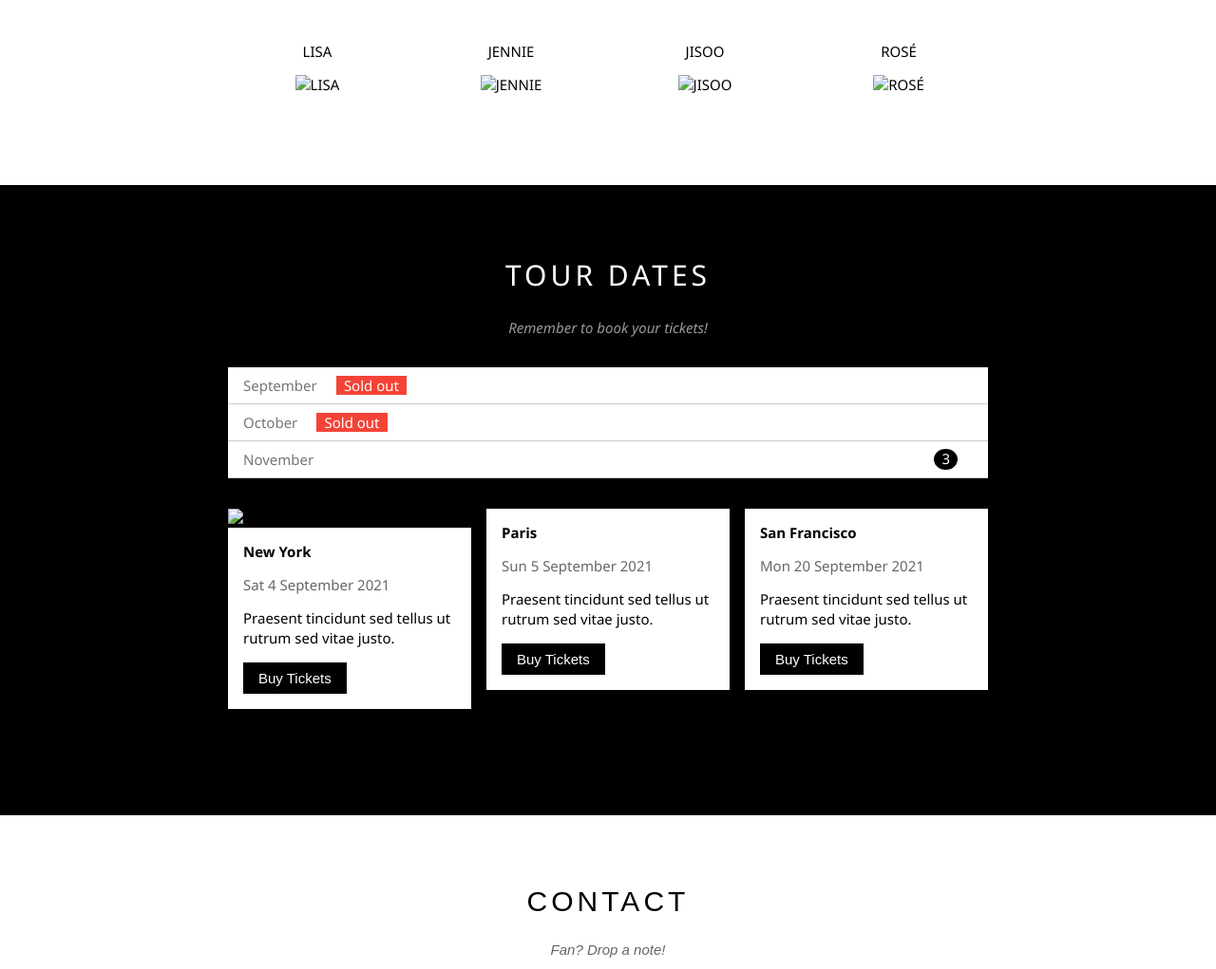
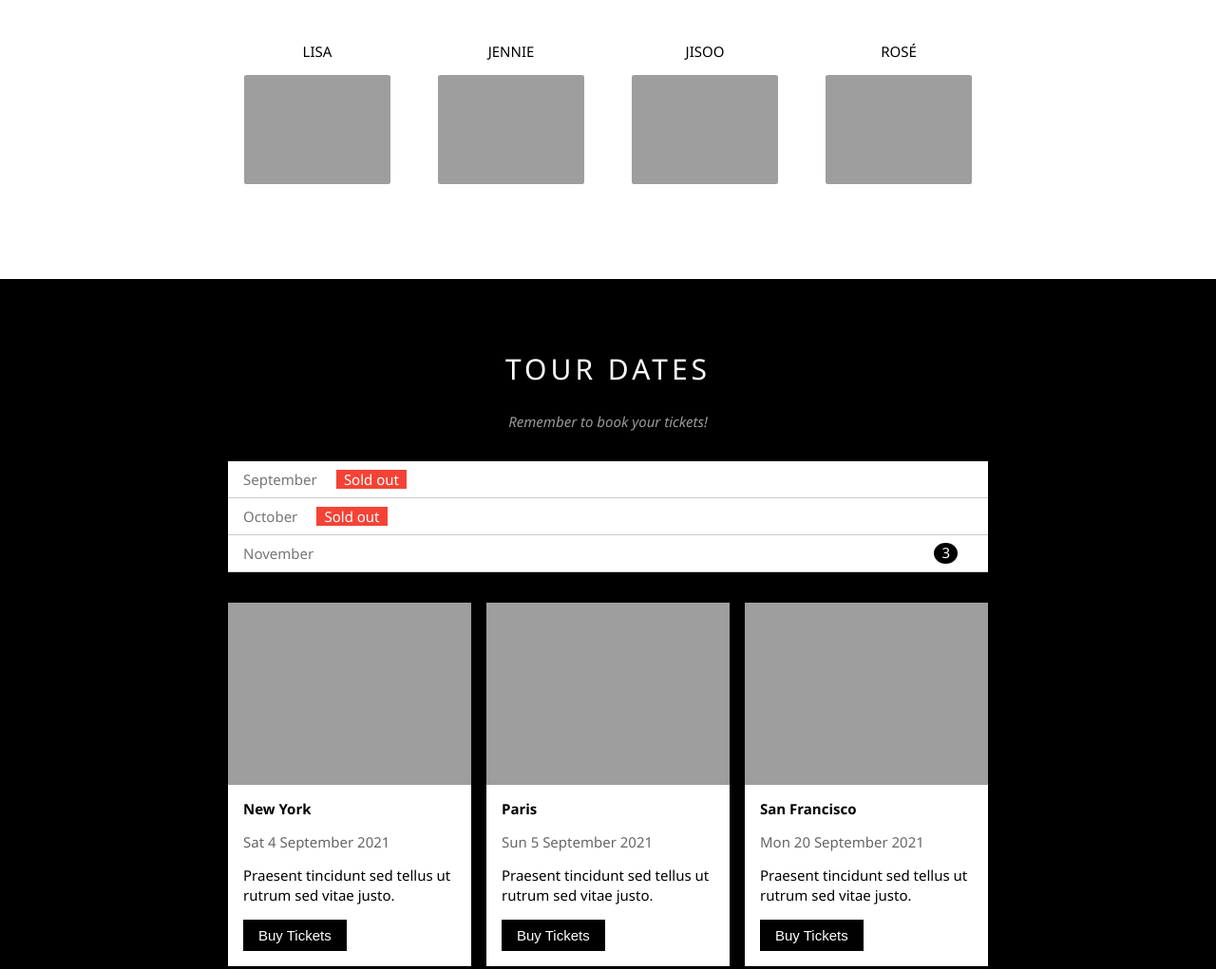
Before and after one commit to QuangQuy420/project1-blackpink-band, a plain HTML site: page index.html in a window 1280 px wide. Shown: the part 1039-2060 px from the top of the page at 95% size. Drawn offline with Linux system fonts and the light colour scheme; the site is published under a folder, as on GitHub Pages, so addresses that start at the root find nothing.

Commit message:
Update index.html

```diff
--- a/index.html
+++ b/index.html
@@ -8,7 +8,7 @@
     <title>BlackPink</title>
     <link rel="stylesheet" href="./assets/css/style.css">
     <link rel="stylesheet" href="./assets/css/responsive.css">
-    <link rel="stylesheet" href="/assets/font-icon/themify-icons/themify-icons.css">
+    <link rel="stylesheet" href="assets/font-icon/themify-icons/themify-icons.css">
 </head>
 <body>
     <!-- Header ----------------------------------------->
@@ -72,22 +72,22 @@
                 <div class="row  member">
                     <div class="col col-four text-align s-col-full mt-32">
                         <p>LISA</p>
-                        <img src="/assets/image/info-member/lisa.jpg" class="image-member" alt="LISA">
+                        <img src="assets/image/info-member/lisa.jpg" class="image-member" alt="LISA">
                     </div>
 
                     <div class="col col-four text-align s-col-full mt-32">
                         <p>JENNIE</p>
-                        <img src="/assets/image/info-member/jennie.jpg" class="image-member" alt="JENNIE">
+                        <img src="assets/image/info-member/jennie.jpg" class="image-member" alt="JENNIE">
                     </div>
 
                     <div class="col col-four text-align s-col-full mt-32">
                         <p>JISOO</p>
-                        <img src="/assets/image/info-member/jisoo.jpg" class="image-member" alt="JISOO">
+                        <img src="assets/image/info-member/jisoo.jpg" class="image-member" alt="JISOO">
                      </div>
 
                     <div class="col col-four text-align s-col-full mt-32">
                         <p>ROSÉ</p>
-                        <img src="/assets/image/info-member/roses.jpg" class="image-member" alt="ROSÉ">
+                        <img src="assets/image/info-member/roses.jpg" class="image-member" alt="ROSÉ">
                     </div>
                 </div>
                 <!-- Member-End ---------------------------------------->
@@ -128,7 +128,7 @@
                      <!-- Place-tour ---------------------------------------->
                      <div class="row  place-tour mt-16">
                          <div class="col col-third mt-16 s-col-full">
-                             <img src="/assets/image/place-tour/newyork.jpg" alt="New York" class="img-place-tour">
+                             <img src="assets/image/place-tour/newyork.jpg" alt="New York" class="img-place-tour">
                              <div class="info-place-tour">
                                  <p class="name-tour">New York </p>
                                  <p class="time-tour">Sat 4 September 2021</p>
@@ -138,7 +138,7 @@
                          </div>
 
                          <div class="col col-third mt-16 s-col-full">
-                             <img src="/assets/image/place-tour/paris.jpg" alt="" class="img-place-tour">
+                             <img src="assets/image/place-tour/paris.jpg" alt="" class="img-place-tour">
                              <div class="info-place-tour">
                                  <p class="name-tour">Paris </p>
                                  <p class="time-tour">Sun 5 September 2021</p>
@@ -148,7 +148,7 @@
                          </div>
 
                          <div class="col col-third mt-16 s-col-full">
-                             <img src="/assets/image/place-tour/sanfran.jpg" alt="" class="img-place-tour">
+                             <img src="assets/image/place-tour/sanfran.jpg" alt="" class="img-place-tour">
                              <div class="info-place-tour">
                                  <p class="name-tour">San Francisco</p>
                                  <p class="time-tour">Mon 20 September 2021</p>
```
